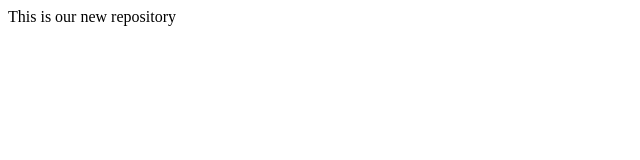
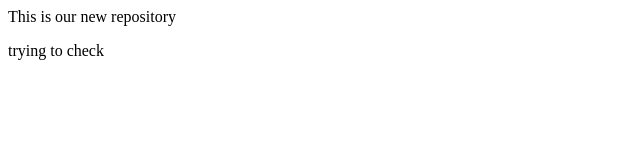
Before and after one commit to Mobbashir-Rasool/localrepo, a plain HTML site: page index.html in a window 1280 px wide. Shown: the full height of the page, 0-640 px from the left. Drawn offline with Linux system fonts and the light colour scheme.

Commit message:
just checking

```diff
--- a/index.html
+++ b/index.html
@@ -1 +1,2 @@
 <p>This is our new repository</p>
+<p>trying to check</p>
```
